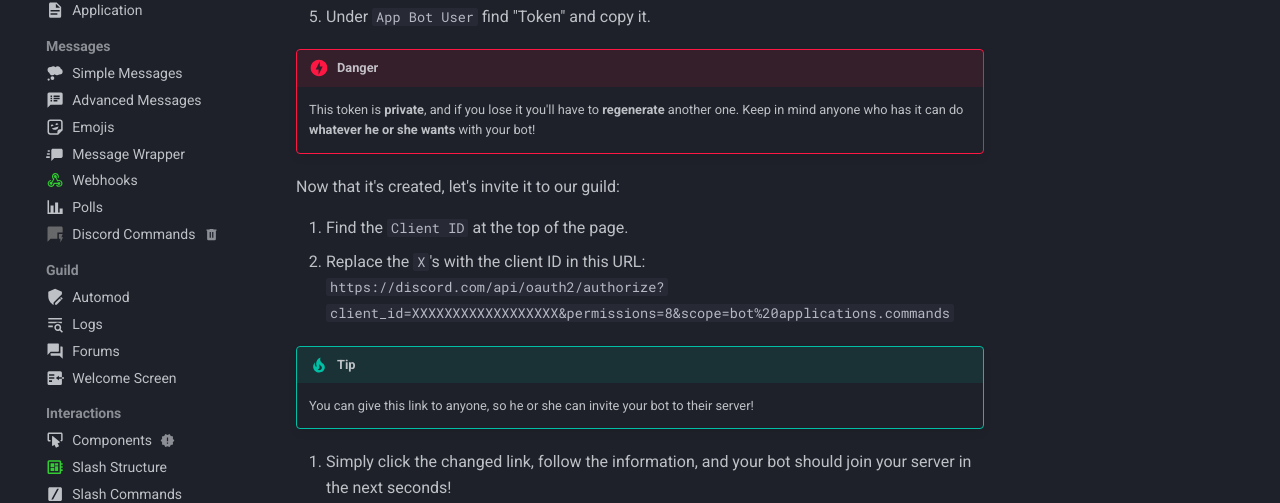
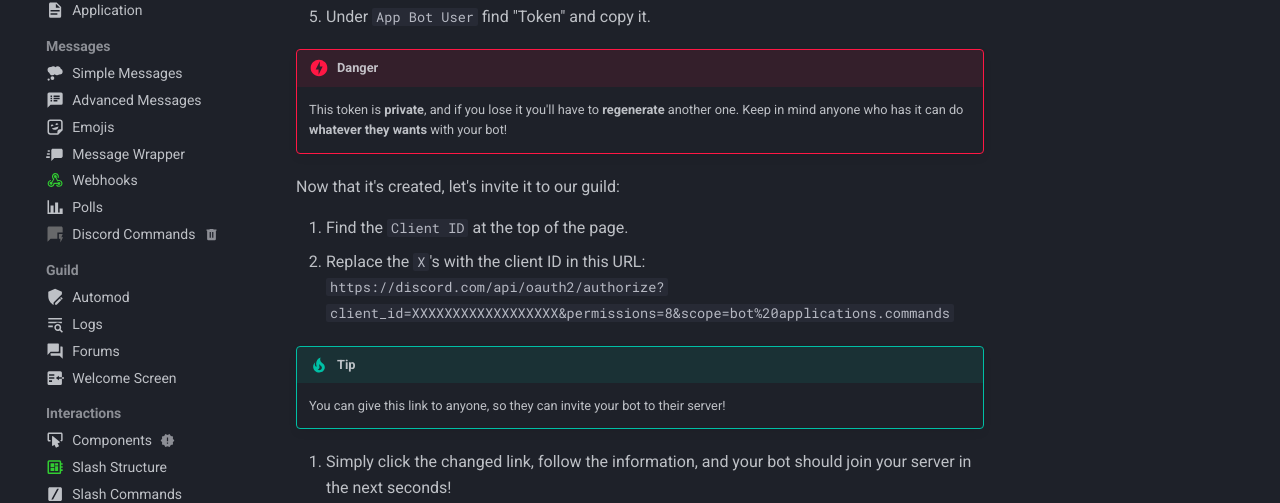
Before and after one commit to DiSkyOrg/Documentation, an MkDocs documentation site: the page built from docs/getting-started/1-bot-creation.md, in a window 1280 px wide and 1286 px high. Shown: the part 563-1066 px from the top of the window. Built offline with MkDocs 1.6.1 and Material for MkDocs 9.7.7, drawn with Linux system fonts in a browser that asks for light colours; comment, search, counter and statistics services are not loaded.

Commit message:
Update 1-bot-creation.md

```diff
--- a/docs/getting-started/1-bot-creation.md
+++ b/docs/getting-started/1-bot-creation.md
@@ -13,7 +13,7 @@ First, we need to create the application then the Discord bot itself
 5. Under `App Bot User` find "Token" and copy it.
 
 !!! danger
-    This token is **private**, and if you lose it you'll have to **regenerate** another one. Keep in mind anyone who has it can do **whatever he or she wants** with your bot!
+    This token is **private**, and if you lose it you'll have to **regenerate** another one. Keep in mind anyone who has it can do **whatever they wants** with your bot!
 
 Now that it's created, let's invite it to our guild:
 
@@ -21,7 +21,7 @@ Now that it's created, let's invite it to our guild:
 2. Replace the `X`'s with the client ID in this URL: `https://discord.com/api/oauth2/authorize?client_id=XXXXXXXXXXXXXXXXXX&permissions=8&scope=bot%20applications.commands`
 
 !!! tip
-    You can give this link to anyone, so he or she can invite your bot to their server!
+    You can give this link to anyone, so they can invite your bot to their server!
 
 1. Simply click the changed link, follow the information, and your bot should join your server in the next seconds!
 
```
